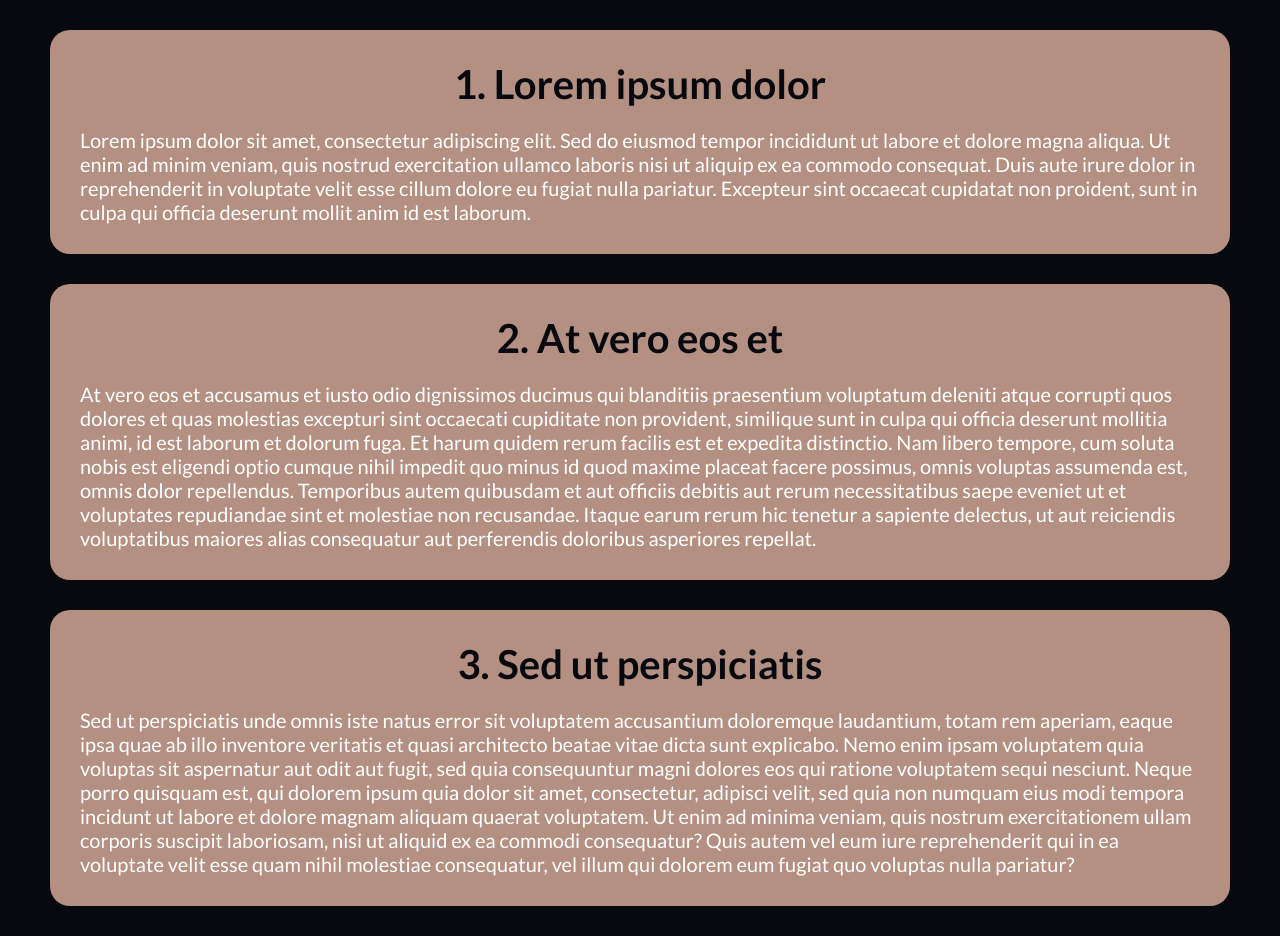
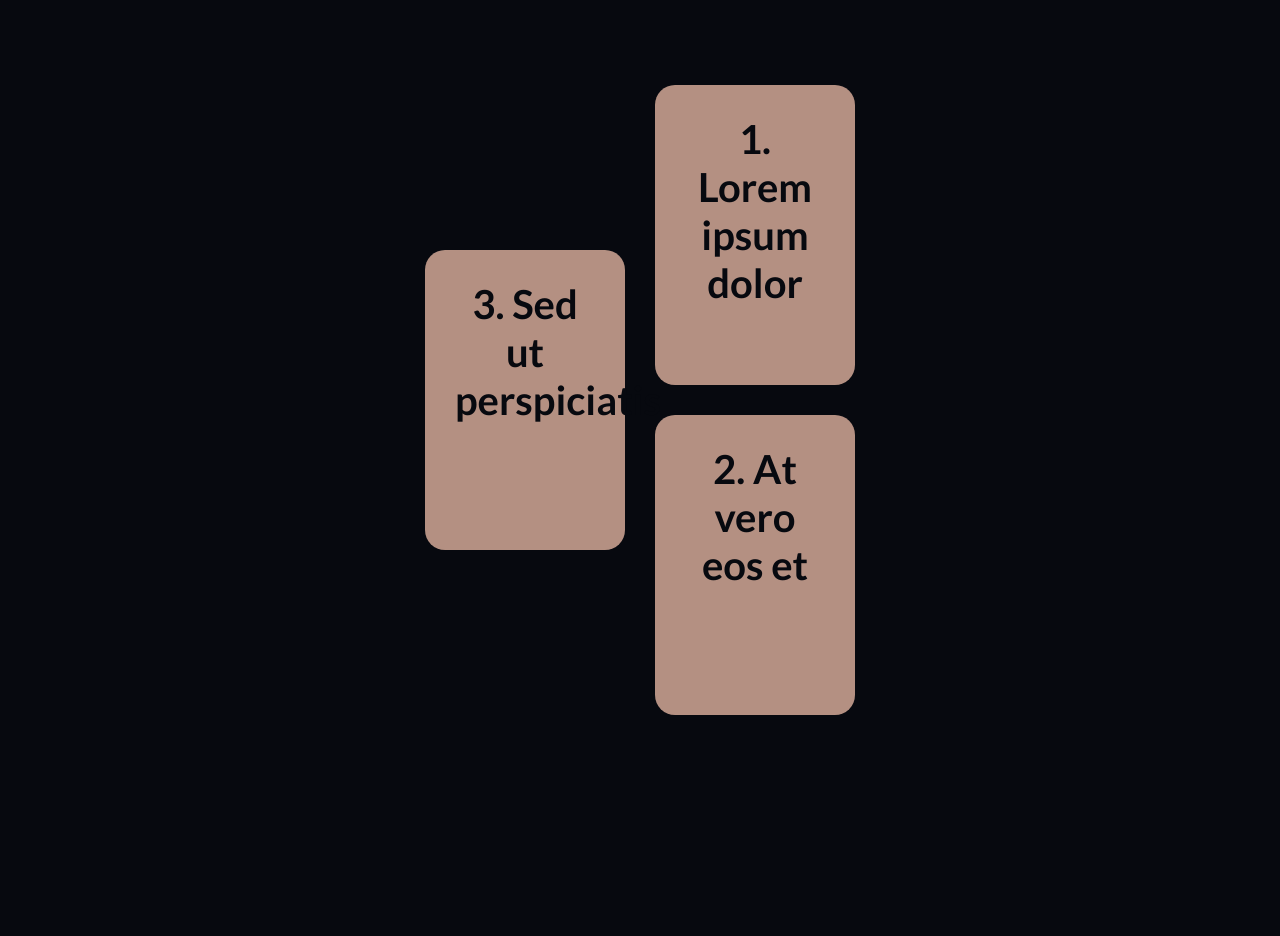
Before and after one commit to Jadiel-Lucas/ppi2025_4inf1v, a React (Vite) app: page / in a window 1280 px wide. After the commit the page ends 800 px from the top, so only its background shows below. Built offline with nearby package versions, Linux system fonts and the light colour scheme.

Commit message:
Aula 29/05/2025 - CSS flex

```diff
--- a/src/App.jsx
+++ b/src/App.jsx
@@ -1,31 +1,13 @@
 import "./styles/theme.css";
 import "./styles/global.css";
-import { MyText } from "./components/MyText";
+import { MyTextList } from "./components/MyTextList";
 
 export default function App() {
 
-const texts = [
-  {
-    title: "Lorem ipsum dolor",
-    text: "Lorem ipsum dolor sit amet, consectetur adipiscing elit. Sed do eiusmod tempor incididunt ut labore et dolore magna aliqua. Ut enim ad minim veniam, quis nostrud exercitation ullamco laboris nisi ut aliquip ex ea commodo consequat. Duis aute irure dolor in reprehenderit in voluptate velit esse cillum dolore eu fugiat nulla pariatur. Excepteur sint occaecat cupidatat non proident, sunt in culpa qui officia deserunt mollit anim id est laborum."
-  },
-  {
-    title: "At vero eos et",
-    text: "At vero eos et accusamus et iusto odio dignissimos ducimus qui blanditiis praesentium voluptatum deleniti atque corrupti quos dolores et quas molestias excepturi sint occaecati cupiditate non provident, similique sunt in culpa qui officia deserunt mollitia animi, id est laborum et dolorum fuga. Et harum quidem rerum facilis est et expedita distinctio. Nam libero tempore, cum soluta nobis est eligendi optio cumque nihil impedit quo minus id quod maxime placeat facere possimus, omnis voluptas assumenda est, omnis dolor repellendus. Temporibus autem quibusdam et aut officiis debitis aut rerum necessitatibus saepe eveniet ut et voluptates repudiandae sint et molestiae non recusandae. Itaque earum rerum hic tenetur a sapiente delectus, ut aut reiciendis voluptatibus maiores alias consequatur aut perferendis doloribus asperiores repellat."
-  },
-  {
-    title: "Sed ut perspiciatis",
-    text: "Sed ut perspiciatis unde omnis iste natus error sit voluptatem accusantium doloremque laudantium, totam rem aperiam, eaque ipsa quae ab illo inventore veritatis et quasi architecto beatae vitae dicta sunt explicabo. Nemo enim ipsam voluptatem quia voluptas sit aspernatur aut odit aut fugit, sed quia consequuntur magni dolores eos qui ratione voluptatem sequi nesciunt. Neque porro quisquam est, qui dolorem ipsum quia dolor sit amet, consectetur, adipisci velit, sed quia non numquam eius modi tempora incidunt ut labore et dolore magnam aliquam quaerat voluptatem. Ut enim ad minima veniam, quis nostrum exercitationem ullam corporis suscipit laboriosam, nisi ut aliquid ex ea commodi consequatur? Quis autem vel eum iure reprehenderit qui in ea voluptate velit esse quam nihil molestiae consequatur, vel illum qui dolorem eum fugiat quo voluptas nulla pariatur?"
-  }
-];
-
   return (
+    //React Fragment
     <>
-      {texts.map((text, index) => (
-        <MyText key={index} title={`${index + 1}. ${text.title}`}>
-          {text.text}
-        </MyText>
-      ))}
+      <MyTextList />
     </>
   );
 }
--- a/src/components/MyText.jsx
+++ b/src/components/MyText.jsx
@@ -5,7 +5,7 @@
         <div className={styles.textContainer}>
             <div className={styles.div}>
                 <h1 className={styles.title}> {title} </h1>
-                <p className={styles.text}> {children} </p>
+                {/* <p className={styles.text}> {children} </p> */}
             </div>
         </div>
     );
--- a/src/components/MyText.module.css
+++ b/src/components/MyText.module.css
@@ -1,12 +1,14 @@
 .container {
-    margin: 0;
-    max-width: 80rem;
+    /*margin: 0;*/
+    max-width: 50rem;
 }
 
 .div {
+    height: 30rem;
+    width: 20rem;
     background-color: var(--primary);
     box-shadow: 0 0 1rem var(--primary-contrast-dark);
-    margin: 3rem 5rem;
+    /*margin: 3rem 5rem;*/
     padding: 3rem;
     border-radius: 2rem;
 }
--- /dev/null
+++ b/src/components/MyTextList.jsx
@@ -0,0 +1,29 @@
+import styles from './MyTextList.module.css';
+import { MyText } from './MyText';
+
+export function MyTextList() {
+    const texts = [
+        {
+            title: "Lorem ipsum dolor",
+            text: "Lorem ipsum dolor sit amet, consectetur adipiscing elit. Sed do eiusmod tempor incididunt ut labore et dolore magna aliqua. Ut enim ad minim veniam, quis nostrud exercitation ullamco laboris nisi ut aliquip ex ea commodo consequat. Duis aute irure dolor in reprehenderit in voluptate velit esse cillum dolore eu fugiat nulla pariatur. Excepteur sint occaecat cupidatat non proident, sunt in culpa qui officia deserunt mollit anim id est laborum."
+        },
+        {
+            title: "At vero eos et",
+            text: "At vero eos et accusamus et iusto odio dignissimos ducimus qui blanditiis praesentium voluptatum deleniti atque corrupti quos dolores et quas molestias excepturi sint occaecati cupiditate non provident, similique sunt in culpa qui officia deserunt mollitia animi, id est laborum et dolorum fuga. Et harum quidem rerum facilis est et expedita distinctio. Nam libero tempore, cum soluta nobis est eligendi optio cumque nihil impedit quo minus id quod maxime placeat facere possimus, omnis voluptas assumenda est, omnis dolor repellendus. Temporibus autem quibusdam et aut officiis debitis aut rerum necessitatibus saepe eveniet ut et voluptates repudiandae sint et molestiae non recusandae. Itaque earum rerum hic tenetur a sapiente delectus, ut aut reiciendis voluptatibus maiores alias consequatur aut perferendis doloribus asperiores repellat."
+        },
+        {
+            title: "Sed ut perspiciatis",
+            text: "Sed ut perspiciatis unde omnis iste natus error sit voluptatem accusantium doloremque laudantium, totam rem aperiam, eaque ipsa quae ab illo inventore veritatis et quasi architecto beatae vitae dicta sunt explicabo. Nemo enim ipsam voluptatem quia voluptas sit aspernatur aut odit aut fugit, sed quia consequuntur magni dolores eos qui ratione voluptatem sequi nesciunt. Neque porro quisquam est, qui dolorem ipsum quia dolor sit amet, consectetur, adipisci velit, sed quia non numquam eius modi tempora incidunt ut labore et dolore magnam aliquam quaerat voluptatem. Ut enim ad minima veniam, quis nostrum exercitationem ullam corporis suscipit laboriosam, nisi ut aliquid ex ea commodi consequatur? Quis autem vel eum iure reprehenderit qui in ea voluptate velit esse quam nihil molestiae consequatur, vel illum qui dolorem eum fugiat quo voluptas nulla pariatur?"
+        }
+    ];
+
+    return (
+        <div className={styles.container}>
+            {texts.map((text, index) => (
+                <MyText key={index} title={`${index + 1}. ${text.title}`}>
+                    {text.text}
+                </MyText>
+            ))}
+        </div>
+    );
+}
--- /dev/null
+++ b/src/components/MyTextList.module.css
@@ -0,0 +1,15 @@
+.container {
+    height: 100vh;
+    padding: 3rem;
+    display: flex;
+    flex-direction: column; /* row column eow_reverse column_reverse */
+    flex-wrap: wrap-reverse; /* nowrap wrap wrap-reverse */
+    gap: 3rem; /* space between items */
+
+    /*Eixo horizontal - main axis*/
+    justify-content: center; /* flex-start flex-end center space-between space-around space-evenly */
+
+    /*Eixo vertical - cross axis*/
+    align-items: center; /* flex-start flex-end center baseline stretch */
+    align-content: center; /* flex-start flex-end center space-between space-around stretch */
+}
```
